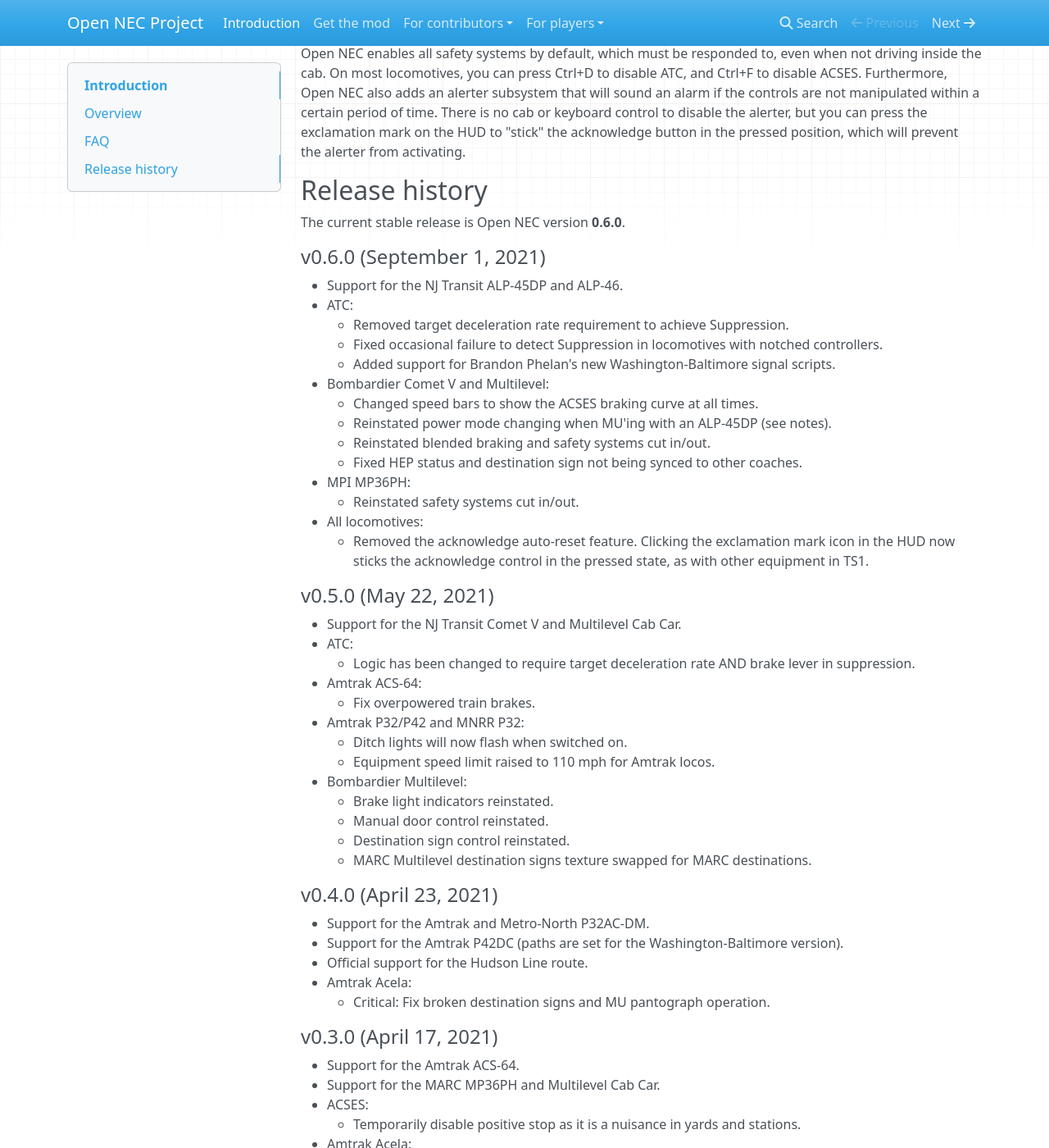
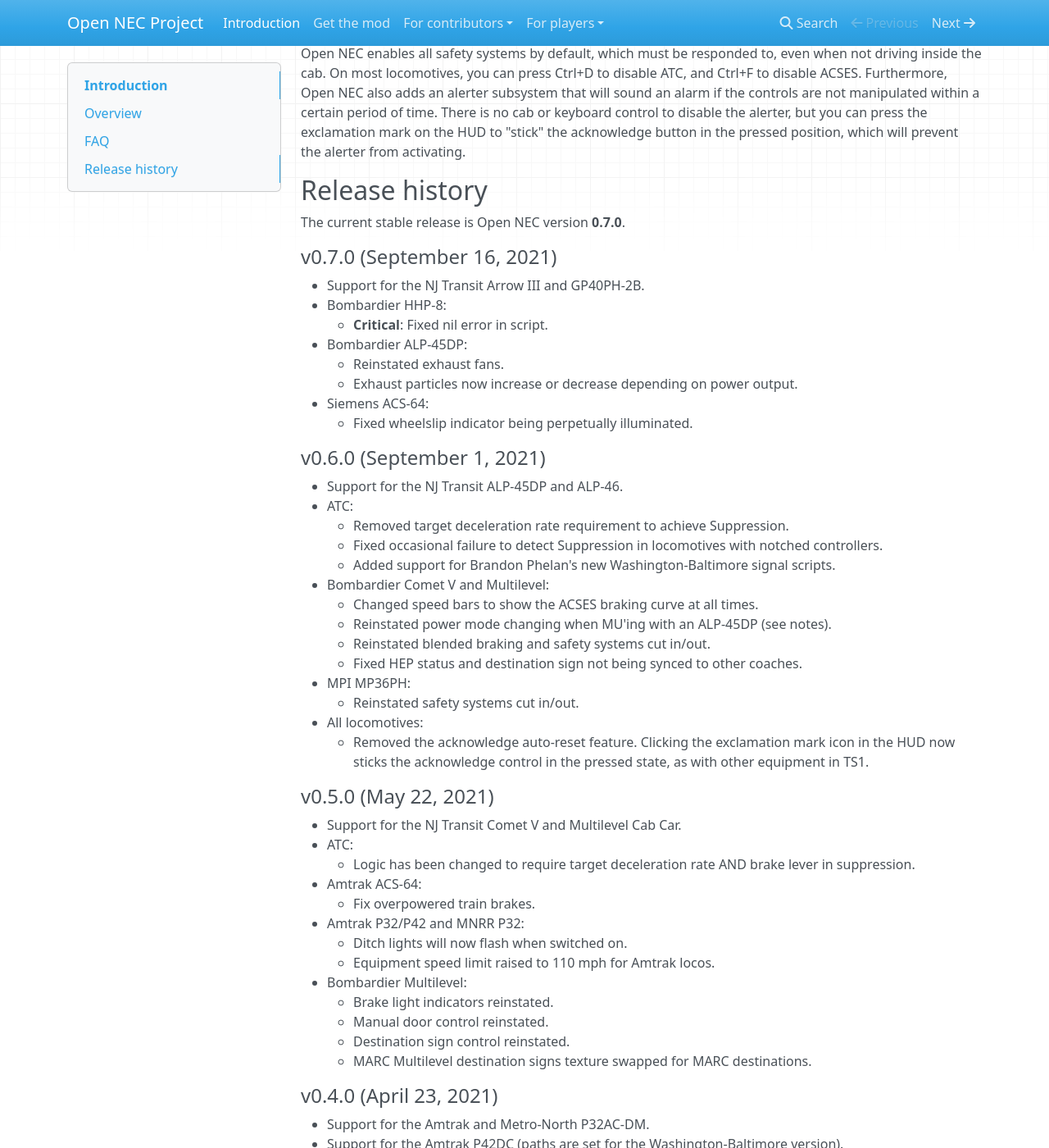
Before and after one commit to YoRyan/open-nec, an MkDocs documentation site: the page built from Docs/index.md, in a window 1280 px wide and 1400 px high, scrolled down 1880 px. Shown: the whole window at 82% size. Built offline with MkDocs 1.6.1, drawn with Linux system fonts in a browser that asks for light colours; nearby versions of some CDN libraries; some of the changed text lies outside the part shown.

```diff
--- a/Docs/index.md
+++ b/Docs/index.md
@@ -52,7 +52,18 @@ Open NEC enables all safety systems by default, which must be responded to, even
 
 ## Release history
 
-The current stable release is Open NEC version **0.6.0**.
+The current stable release is Open NEC version **0.7.0**.
+
+#### v0.7.0 (September 16, 2021)
+
+- Support for the NJ Transit Arrow III and GP40PH-2B.
+- Bombardier HHP-8:
+    - **Critical**: Fixed nil error in script.
+- Bombardier ALP-45DP:
+    - Reinstated exhaust fans.
+    - Exhaust particles now increase or decrease depending on power output.
+- Siemens ACS-64:
+    - Fixed wheelslip indicator being perpetually illuminated.
 
 #### v0.6.0 (September 1, 2021)
 
```
Also changed, not shown: other parts of Docs/index.md (+1 -1 lines), 1 other file.
